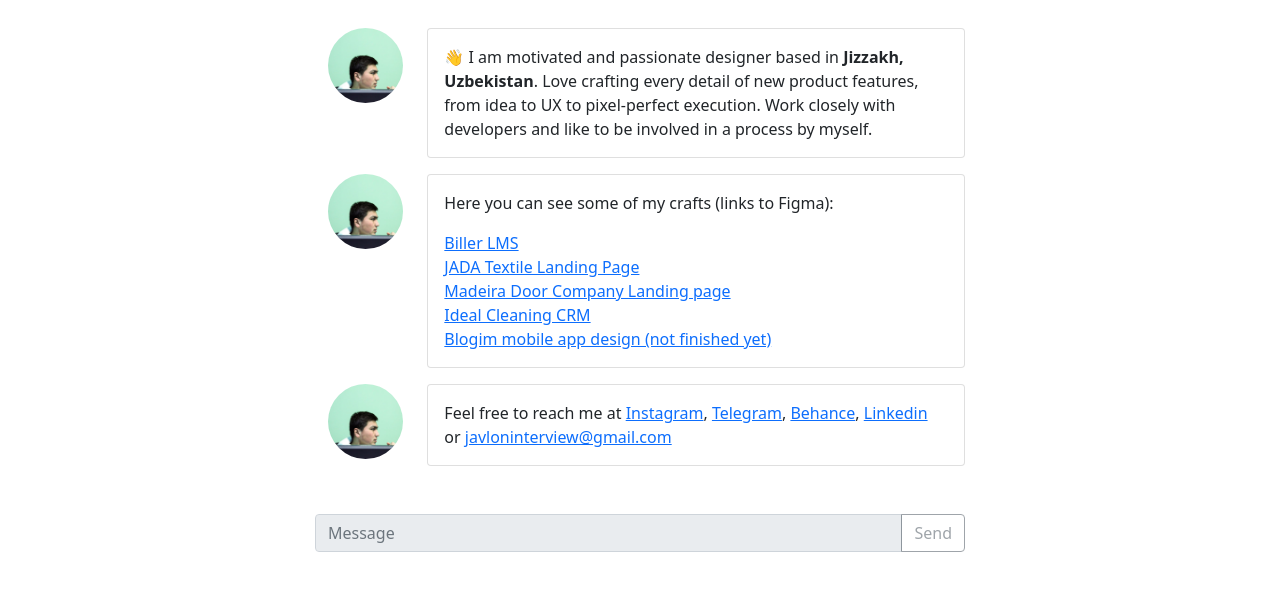
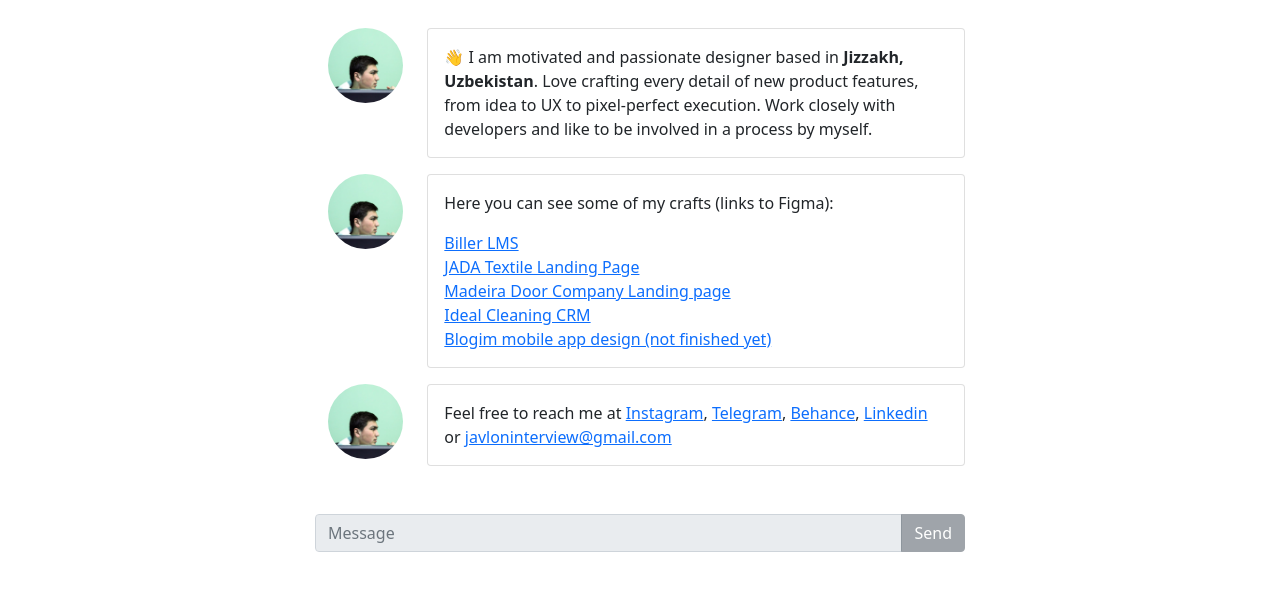
Before and after one commit to dorulhikma/ravshanov-portfolio, a plain HTML site: page index.html in a window 1280 px wide. Shown: the part 53-644 px from the top of the page. Drawn offline with nearby package versions, Linux system fonts and the light colour scheme.

Commit message:
Send button changed to filled style

```diff
--- a/index.html
+++ b/index.html
@@ -106,7 +106,7 @@
         </div>
         <div class="input-group mt-5 mb-3 float-center">
           <input type="textarea" class="form-control" placeholder="Message" disabled aria-label="Recipient's username" aria-describedby="button-addon2">
-          <button class="btn btn-outline-secondary" disabled type="button" id="button-addon2">Send</button>
+          <button class="btn btn-secondary" disabled type="button" id="button-addon2">Send</button>
         </div>
       </div>
 
```
